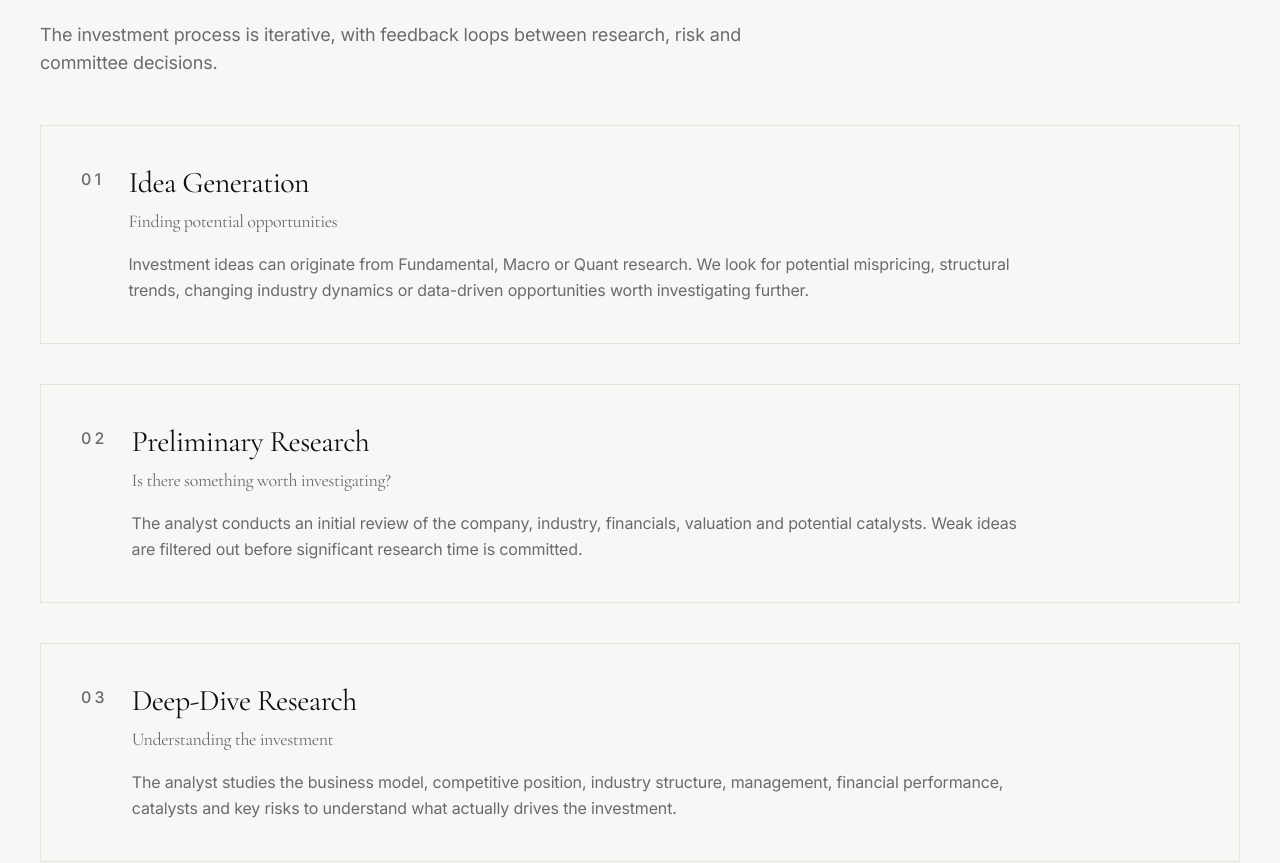
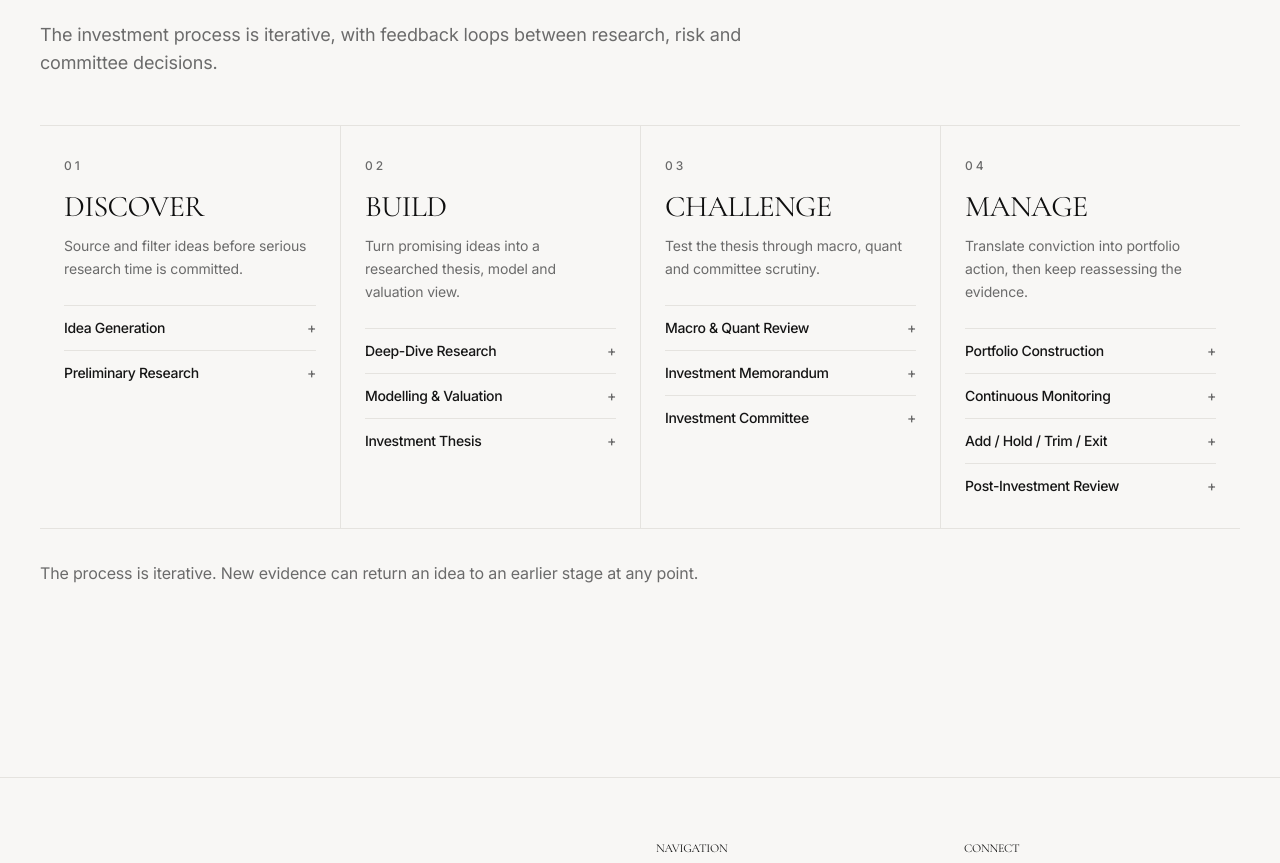
Before and after one commit to sillyboiii/w1-investments, a Next.js app: page /fund in a window 1280 px wide. Shown: the part 1260-2123 px from the top of the page. Built offline with nearby package versions, Linux system fonts and the light colour scheme.

Commit message:
Compact investment process and redesign team page

```diff
--- a/src/app/fund/page.tsx
+++ b/src/app/fund/page.tsx
@@ -100,6 +100,33 @@ const processSteps = [
   },
 ];
 
+const processPhases = [
+  {
+    phase: "01",
+    title: "DISCOVER",
+    summary: "Source and filter ideas before serious research time is committed.",
+    steps: processSteps.slice(0, 2),
+  },
+  {
+    phase: "02",
+    title: "BUILD",
+    summary: "Turn promising ideas into a researched thesis, model and valuation view.",
+    steps: processSteps.slice(2, 5),
+  },
+  {
+    phase: "03",
+    title: "CHALLENGE",
+    summary: "Test the thesis through macro, quant and committee scrutiny.",
+    steps: processSteps.slice(5, 8),
+  },
+  {
+    phase: "04",
+    title: "MANAGE",
+    summary: "Translate conviction into portfolio action, then keep reassessing the evidence.",
+    steps: processSteps.slice(8),
+  },
+];
+
 export default function FundPage() {
   return (
     <div className="flex min-h-full flex-col">
@@ -170,41 +197,51 @@ export default function FundPage() {
             <p className="text-base md:text-lg text-muted max-w-3xl mb-12">
               The investment process is iterative, with feedback loops between research, risk and committee decisions.
             </p>
-            <div className="space-y-8 md:space-y-10">
-              {processSteps.map((step, index) => (
+            <div className="grid grid-cols-1 lg:grid-cols-4 border-y border-border">
+              {processPhases.map((phase, index) => (
                 <motion.div
-                  key={step.step}
+                  key={phase.phase}
                   initial={{ opacity: 0, y: 40 }}
                   whileInView={{ opacity: 1, y: 0 }}
                   viewport={{ once: true, margin: "-80px" }}
                   transition={{
                     duration: 0.9,
-                    delay: index * 0.05,
+                    delay: index * 0.08,
                     ease: "easeOut",
                   }}
-                  className="border border-border p-6 md:p-8 lg:p-10"
+                  className="py-7 lg:py-8 lg:px-6 lg:border-l lg:border-border first:lg:border-l-0"
                 >
-                  <div className="flex flex-col md:flex-row md:items-start gap-6">
-                    <div className="shrink-0">
-                      <span className="text-sm md:text-base font-sans font-medium tracking-[0.2em] text-muted">
-                        {step.step}
+                  <span className="block text-xs font-sans font-medium tracking-[0.25em] text-muted mb-4">
+                    {phase.phase}
                   </span>
-                    </div>
-                    <div className="flex-1">
-                      <h3 className="text-xl md:text-2xl lg:text-3xl font-serif tracking-tight leading-[1.1] mb-2">
-                        {step.title}
+                  <h3 className="text-2xl md:text-3xl font-serif tracking-tight mb-3">
+                    {phase.title}
                   </h3>
-                      <p className="text-base md:text-lg font-serif tracking-tight text-muted mb-4">
+                  <p className="text-sm text-muted leading-relaxed mb-6 max-w-sm">
+                    {phase.summary}
+                  </p>
+                  <div className="space-y-3">
+                    {phase.steps.map((step) => (
+                      <details key={step.step} className="group border-t border-border pt-3">
+                        <summary className="flex cursor-pointer list-none items-start justify-between gap-4 text-sm font-medium tracking-tight">
+                          <span>{step.title}</span>
+                          <span className="text-muted transition-transform group-open:rotate-45">+</span>
+                        </summary>
+                        <p className="mt-2 text-sm font-serif text-muted tracking-tight">
                           {step.subtitle}
                         </p>
-                      <p className="text-sm md:text-base leading-relaxed text-muted max-w-4xl">
+                        <p className="mt-2 text-sm leading-relaxed text-muted">
                           {step.description}
                         </p>
-                    </div>
+                      </details>
+                    ))}
                   </div>
                 </motion.div>
               ))}
             </div>
+            <p className="mt-8 text-sm md:text-base text-muted max-w-3xl">
+              The process is iterative. New evidence can return an idea to an earlier stage at any point.
+            </p>
           </div>
         </section>
       </main>
--- a/src/app/team/page.tsx
+++ b/src/app/team/page.tsx
@@ -3,32 +3,60 @@
 import { motion } from "framer-motion";
 import { Navbar } from "@/components/layout/Navbar";
 import { Footer } from "@/components/layout/Footer";
-import { SlashDivider } from "@/components/ui/SlashDivider";
+import { Button } from "@/components/ui/Button";
 
-const divisions = [
+const collageImages = [
   {
-    name: "Investment",
-    roles: [
-      "Fundamental Research",
-      "Macro Research",
-      "Quantitative Research & Portfolio Risk",
-      "Digital Assets Research",
-    ],
+    src: "https://images.unsplash.com/photo-1521737604893-d14cc237f11d?q=80&w=900&auto=format&fit=crop",
+    className: "hidden lg:block absolute -top-10 left-[30%] h-40 w-72",
   },
   {
-    name: "Platform",
-    roles: [
-      "Operations",
-      "Brand & Creative",
-      "Media",
-      "Research Publishing",
-      "Partnerships",
-      "Events",
-    ],
+    src: "https://images.unsplash.com/photo-1517048676732-d65bc937f952?q=80&w=900&auto=format&fit=crop",
+    className: "hidden lg:block absolute top-32 -right-10 h-44 w-72",
   },
   {
-    name: "Academy / Training",
-    roles: [],
+    src: "https://images.unsplash.com/photo-1556761175-b413da4baf72?q=80&w=900&auto=format&fit=crop",
+    className: "hidden lg:block absolute bottom-10 -left-12 h-48 w-80",
+  },
+  {
+    src: "https://images.unsplash.com/photo-1551836022-d5d88e9218df?q=80&w=900&auto=format&fit=crop",
+    className: "hidden lg:block absolute -bottom-12 right-[14%] h-40 w-72",
+  },
+  {
+    src: "https://images.unsplash.com/photo-1519389950473-47ba0277781c?q=80&w=900&auto=format&fit=crop",
+    className: "block lg:hidden mt-10 h-64 w-full",
+  },
+];
+
+const leadership = [
+  {
+    name: "Adam",
+    role: "Founder & President",
+    detail: "Finance BSc · University of Westminster",
+  },
+  {
+    name: "Vice President",
+    role: "Vice President",
+    detail: "University of Westminster",
+  },
+];
+
+const functions = [
+  {
+    name: "Fundamental Research",
+    description: "Company analysis, financial modelling, valuation and investment theses.",
+  },
+  {
+    name: "Macro Research",
+    description: "Economic regimes, rates, currencies, commodities and broader market conditions.",
+  },
+  {
+    name: "Quantitative Research & Portfolio Risk",
+    description: "Data-driven research, systematic testing, portfolio exposures and risk analysis.",
+  },
+  {
+    name: "Digital Assets Research",
+    description: "Digital assets, market structure, token economics and on-chain ecosystems.",
   },
 ];
 
@@ -36,63 +64,122 @@ export default function TeamPage() {
   return (
     <div className="flex min-h-full flex-col">
       <Navbar />
-      <main className="flex-1 pt-24 md:pt-32">
-        <section>
+      <main className="flex-1">
+        <section className="relative min-h-[88vh] overflow-hidden bg-background pt-28 md:pt-32">
           <div className="mx-auto max-w-7xl px-6 md:px-8 lg:px-10">
             <motion.div
               initial={{ opacity: 0, y: 40 }}
               animate={{ opacity: 1, y: 0 }}
-              transition={{ duration: 1, ease: [0.25, 0.1, 0.25, 1] }}
+              transition={{ duration: 1, ease: "easeOut" }}
+              className="relative z-10 mx-auto flex min-h-[68vh] max-w-5xl flex-col items-center justify-center text-center"
             >
-              <h1 className="text-3xl md:text-5xl lg:text-6xl font-serif tracking-tight leading-[1.05]">
-                TEAM
+              <p className="mb-4 text-xs uppercase tracking-[0.25em] text-muted">Team</p>
+              <h1 className="text-4xl md:text-6xl lg:text-7xl font-serif tracking-tight leading-[0.98] text-ink">
+                Built by students.
+                <br />
+                Driven by research.
               </h1>
-              <p className="text-xl md:text-2xl font-serif tracking-tight text-muted mt-4 max-w-3xl">
-                Clean hierarchy with space for profiles.
+              <p className="mt-8 max-w-2xl text-base md:text-lg text-muted leading-relaxed">
+                W1 brings together students who research markets, challenge investment ideas and help build the operating system of a serious student-led fund.
               </p>
+              <p className="mt-5 max-w-xl text-sm text-muted leading-relaxed">
+                Photography here is designed for future W1 candid moments: research sessions, investment meetings, London/campus work and members in discussion.
+              </p>
+            </motion.div>
 
-              <SlashDivider delay={0.2} />
+            {collageImages.map((image) => (
+              <motion.div
+                key={image.src}
+                initial={{ opacity: 0, y: 30 }}
+                animate={{ opacity: 1, y: 0 }}
+                transition={{ duration: 1, ease: "easeOut" }}
+                className={`${image.className} overflow-hidden bg-stone-200`}
+              >
+                <div
+                  className="h-full w-full bg-cover bg-center grayscale-[20%] saturate-[0.85]"
+                  style={{ backgroundImage: `url('${image.src}')` }}
+                />
               </motion.div>
+            ))}
           </div>
         </section>
 
-        <section className="py-16 md:py-24">
+        <section className="border-t border-border bg-background py-16 md:py-24">
           <div className="mx-auto max-w-7xl px-6 md:px-8 lg:px-10">
-            <div className="border border-border p-8 md:p-12">
-              <p className="text-sm uppercase tracking-widest text-muted mb-6">
-                Team Structure
-              </p>
-              <div className="space-y-10">
-                <div>
-                  <h3 className="text-xl md:text-2xl font-serif tracking-tight mb-2">
-                    Leadership
+            <div className="mb-14 flex flex-col justify-between gap-8 border-t border-border pt-8 md:flex-row md:items-end">
+              <h2 className="text-3xl md:text-5xl font-serif tracking-tight leading-[1.05] max-w-3xl">
+                Meet the team building W1.
+              </h2>
+              <div className="text-sm text-muted">Leadership</div>
+            </div>
+
+            <div className="grid grid-cols-1 gap-10 md:grid-cols-2">
+              {leadership.map((member) => (
+                <article key={member.name} className="border-t border-border pt-6">
+                  <div className="mb-6 aspect-[4/5] bg-stone-200" />
+                  <h3 className="text-3xl md:text-4xl font-serif tracking-tight leading-none">
+                    {member.name}
                   </h3>
-                  <ul className="space-y-2 text-muted">
-                    <li>Founder / President</li>
-                    <li>Vice President</li>
-                    <li>CIO / Head of Investments</li>
-                  </ul>
+                  <p className="mt-3 text-sm uppercase tracking-[0.2em] text-muted">{member.role}</p>
+                  <p className="mt-3 text-muted">{member.detail}</p>
+                  <a className="mt-5 inline-block border-b border-border pb-1 text-sm hover:border-ink" href="#">
+                    LinkedIn →
+                  </a>
+                </article>
+              ))}
             </div>
-                {divisions.map((division) => (
-                  <div key={division.name}>
-                    <h3 className="text-xl md:text-2xl font-serif tracking-tight mb-3">
-                      {division.name}
-                    </h3>
-                    {division.roles.length > 0 ? (
-                      <ul className="space-y-2 text-muted">
-                        {division.roles.map((role) => (
-                          <li key={role}>{role}</li>
-                        ))}
-                      </ul>
-                    ) : (
-                      <p className="text-muted">—</p>
-                    )}
+          </div>
+        </section>
+
+        <section className="bg-background py-16 md:py-24 border-t border-border">
+          <div className="mx-auto max-w-7xl px-6 md:px-8 lg:px-10">
+            <h2 className="text-2xl md:text-4xl font-serif tracking-tight mb-10">
+              Investment Functions
+            </h2>
+            <div className="grid grid-cols-1 md:grid-cols-2 border-y border-border">
+              {functions.map((item, index) => (
+                <div
+                  key={item.name}
+                  className={`py-7 md:p-8 ${index % 2 === 1 ? "md:border-l" : ""} ${index > 1 ? "md:border-t" : ""} border-border`}
+                >
+                  <h3 className="text-lg md:text-xl font-serif tracking-tight mb-3">{item.name}</h3>
+                  <p className="text-muted leading-relaxed max-w-md">{item.description}</p>
                 </div>
               ))}
             </div>
-              <p className="text-sm text-muted mt-10 italic">
-                Team cards with headshot, name, role, division, bio and LinkedIn are supported by the component system. Profiles will be added as the team forms.
+          </div>
+        </section>
+
+        <section className="bg-ink text-white py-16 md:py-24">
+          <div className="mx-auto max-w-7xl px-6 md:px-8 lg:px-10">
+            <div className="grid grid-cols-1 md:grid-cols-[1fr_1.4fr] gap-10 md:gap-16">
+              <h2 className="text-3xl md:text-5xl font-serif tracking-tight leading-[1.05]">
+                Investment decisions are challenged collectively.
+              </h2>
+              <div>
+                <p className="text-white/75 leading-relaxed mb-8">
+                  Researched ideas are presented to the Investment Committee, challenged from multiple perspectives and either approved, revised or rejected.
                 </p>
+                <div className="flex flex-wrap gap-3 text-xs uppercase tracking-[0.2em] text-white/80">
+                  <span>Approved</span>
+                  <span>/</span>
+                  <span>Revised</span>
+                  <span>/</span>
+                  <span>Rejected</span>
+                </div>
+              </div>
+            </div>
+          </div>
+        </section>
+
+        <section className="bg-background py-16 md:py-24">
+          <div className="mx-auto max-w-7xl px-6 md:px-8 lg:px-10">
+            <div className="border-t border-border pt-10">
+              <h2 className="text-3xl md:text-5xl font-serif tracking-tight mb-6">Help build W1.</h2>
+              <p className="text-muted mb-8 max-w-2xl">
+                Fundamental · Macro · Quant · Digital Assets · Platform / Operations
+              </p>
+              <Button href="/join" variant="primary">Explore Opportunities →</Button>
             </div>
           </div>
         </section>
```
Lines whose indentation alone changed are shown as unchanged.
